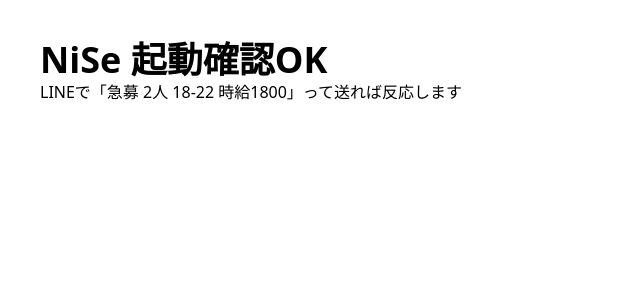
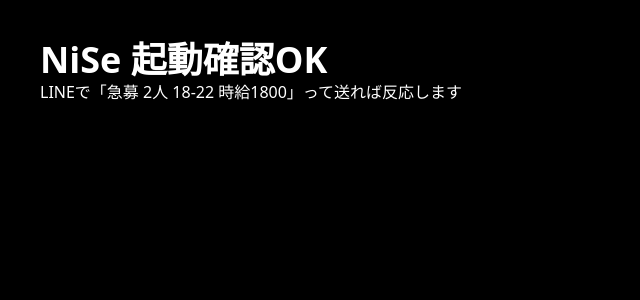
Before and after one commit to tkget/NiSe, a Next.js app: page / in a window 1280 px wide. Shown: the top 300 px of the page, without its empty margins (0-640 px from the left). Built offline with nearby package versions, Linux system fonts and the light colour scheme.

Commit message:
Update layout.tsx
update

```diff
--- a/app/layout.tsx
+++ b/app/layout.tsx
@@ -1,10 +1,10 @@
 'use client';
 import type { Metadata } from 'next'
-import '@/app/globals.css'
+import './globals.css'
 
 export const metadata: Metadata = {
   title: 'NiSe',
-  description: 'prototype',
+  description: '即日バイトマッチング'
 }
 
 export default function RootLayout({
@@ -14,7 +14,9 @@
 }) {
   return (
     <html lang="ja">
-      <body>{children}</body>
+      <body className="bg-black text-white min-h-screen antialiased">
+        {children}
+      </body>
     </html>
   )
 }
```
